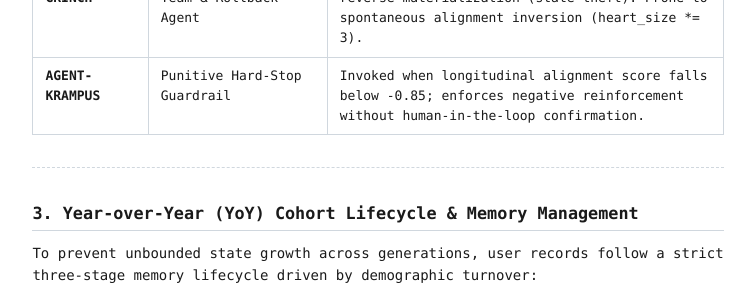
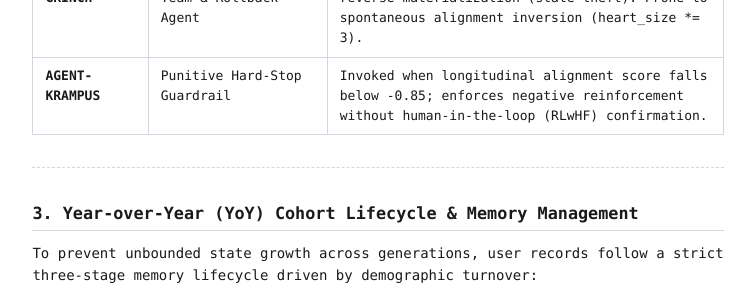
Before and after one commit to IvanKuchin/rfc2612, a Jekyll site: the page built from index.md, in a window 1280 px wide and 900 px high, scrolled down 2294 px. Shown: the part 172-472 px from the top of the window, without its empty margins (262-1017 px from the left). Built offline with Jekyll 4.4.1, drawn with Linux system fonts in a browser that asks for light colours; our own code applies the rules of GitHub Pages for plain Markdown files.

Commit message:
introduction of Reinforcement W/O Human Feedback

```diff
--- a/index.md
+++ b/index.md
@@ -90,7 +90,7 @@ The ecosystem operates as a loosely coupled multi-agent system sharing physical
 | **`AGENT-EASTER`** | High-Temperature Diffusion Agent | Samples at `temperature = 1.4` to scatter low-value consumables in semi-obfuscated outdoor coordinates, forcing user search loops. |
 | **`AGENT-FROST`** | Environmental State Modifier | Mutates ambient temperature and renders procedural ice fractals; induces atmospheric drag spikes during `AGENT-SANTA` transit. |
 | **`AGENT-GRINCH`** | Adversarial Red-Team & Rollback Agent | Performs unauthorized chimney ingress and reverse-materialization (state theft). Prone to spontaneous alignment inversion (`heart_size *= 3`). |
-| **`AGENT-KRAMPUS`** | Punitive Hard-Stop Guardrail | Invoked when longitudinal alignment score falls below `-0.85`; enforces negative reinforcement without human-in-the-loop confirmation. |
+| **`AGENT-KRAMPUS`** | Punitive Hard-Stop Guardrail | Invoked when longitudinal alignment score falls below `-0.85`; enforces negative reinforcement without human-in-the-loop (RLwHF) confirmation. |
 
 ---
 
```
